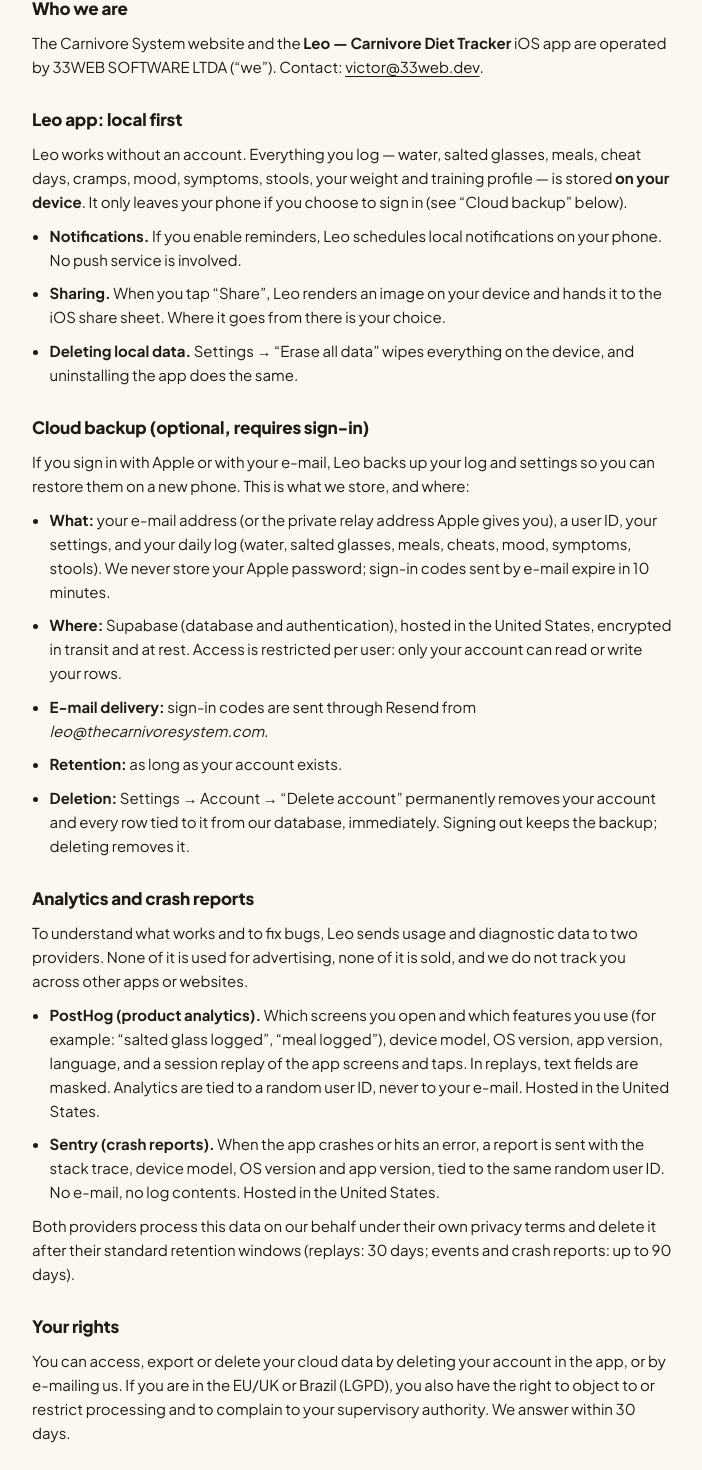
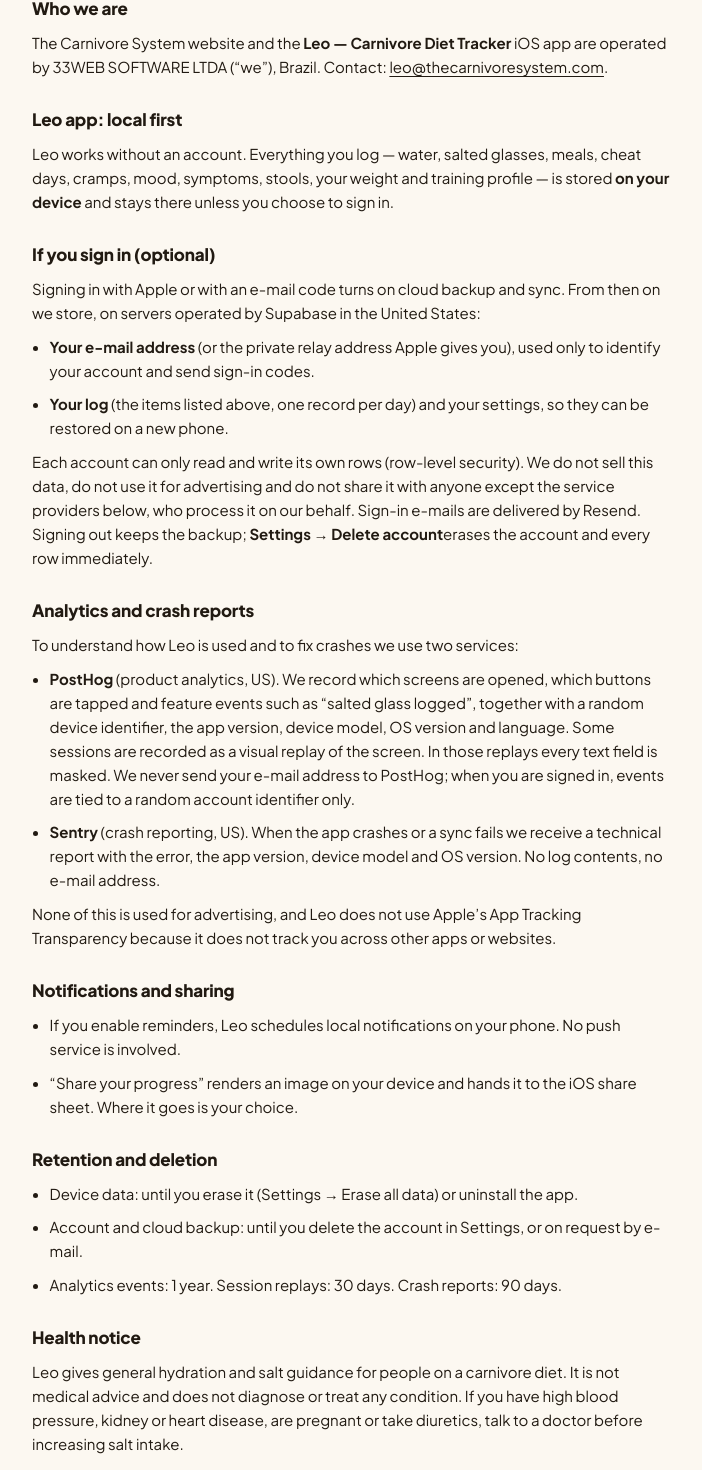
Before and after one commit to collasanta/carnivoresystem-web, a Next.js app: page /privacy in a window 1280 px wide. Shown: the part 192-1662 px from the top of the page, without its empty margins (288-990 px from the left). Built offline with nearby package versions, Linux system fonts and the light colour scheme.

Commit message:
privacy: accounts, cloud sync, analytics and crash reporting; add /support
Co-Authored-By: Claude Fable 5.1 <noreply@anthropic.com>

```diff
--- a/app/privacy/page.tsx
+++ b/app/privacy/page.tsx
@@ -16,60 +16,72 @@ export default function Privacy() {
       <h2>Who we are</h2>
       <p>
         The Carnivore System website and the <strong>Leo — Carnivore Diet Tracker</strong> iOS app are operated by
-        33WEB SOFTWARE LTDA (&ldquo;we&rdquo;). Contact: <a href="mailto:victor@33web.dev">victor@33web.dev</a>.
+        33WEB SOFTWARE LTDA (&ldquo;we&rdquo;), Brazil. Contact: <a href="mailto:leo@thecarnivoresystem.com">leo@thecarnivoresystem.com</a>.
       </p>
 
       <h2>Leo app: local first</h2>
       <p>
         Leo works without an account. Everything you log — water, salted glasses, meals, cheat days, cramps, mood,
-        symptoms, stools, your weight and training profile — is stored <strong>on your device</strong>. It only leaves
-        your phone if you choose to sign in (see &ldquo;Cloud backup&rdquo; below).
+        symptoms, stools, your weight and training profile — is stored <strong>on your device</strong> and stays
+        there unless you choose to sign in.
+      </p>
+
+      <h2>If you sign in (optional)</h2>
+      <p>
+        Signing in with Apple or with an e-mail code turns on cloud backup and sync. From then on we store, on servers
+        operated by Supabase in the United States:
       </p>
       <ul>
-        <li><strong>Notifications.</strong> If you enable reminders, Leo schedules local notifications on your phone. No push service is involved.</li>
-        <li><strong>Sharing.</strong> When you tap &ldquo;Share&rdquo;, Leo renders an image on your device and hands it to the iOS share sheet. Where it goes from there is your choice.</li>
-        <li><strong>Deleting local data.</strong> Settings → &ldquo;Erase all data&rdquo; wipes everything on the device, and uninstalling the app does the same.</li>
+        <li><strong>Your e-mail address</strong> (or the private relay address Apple gives you), used only to identify your account and send sign-in codes.</li>
+        <li><strong>Your log</strong> (the items listed above, one record per day) and your settings, so they can be restored on a new phone.</li>
       </ul>
-
-      <h2>Cloud backup (optional, requires sign-in)</h2>
       <p>
-        If you sign in with Apple or with your e-mail, Leo backs up your log and settings so you can restore them on a
-        new phone. This is what we store, and where:
+        Each account can only read and write its own rows (row-level security). We do not sell this data, do not use it
+        for advertising and do not share it with anyone except the service providers below, who process it on our behalf.
+        Sign-in e-mails are delivered by Resend. Signing out keeps the backup; <strong>Settings → Delete account</strong>
+        erases the account and every row immediately.
       </p>
-      <ul>
-        <li><strong>What:</strong> your e-mail address (or the private relay address Apple gives you), a user ID, your settings, and your daily log (water, salted glasses, meals, cheats, mood, symptoms, stools). We never store your Apple password; sign-in codes sent by e-mail expire in 10 minutes.</li>
-        <li><strong>Where:</strong> Supabase (database and authentication), hosted in the United States, encrypted in transit and at rest. Access is restricted per user: only your account can read or write your rows.</li>
-        <li><strong>E-mail delivery:</strong> sign-in codes are sent through Resend from <em>leo@thecarnivoresystem.com</em>.</li>
-        <li><strong>Retention:</strong> as long as your account exists.</li>
-        <li><strong>Deletion:</strong> Settings → Account → &ldquo;Delete account&rdquo; permanently removes your account and every row tied to it from our database, immediately. Signing out keeps the backup; deleting removes it.</li>
-      </ul>
 
       <h2>Analytics and crash reports</h2>
       <p>
-        To understand what works and to fix bugs, Leo sends usage and diagnostic data to two providers. None of it is
-        used for advertising, none of it is sold, and we do not track you across other apps or websites.
+        To understand how Leo is used and to fix crashes we use two services:
       </p>
       <ul>
-        <li><strong>PostHog (product analytics).</strong> Which screens you open and which features you use (for example: &ldquo;salted glass logged&rdquo;, &ldquo;meal logged&rdquo;), device model, OS version, app version, language, and a session replay of the app screens and taps. In replays, text fields are masked. Analytics are tied to a random user ID, never to your e-mail. Hosted in the United States.</li>
-        <li><strong>Sentry (crash reports).</strong> When the app crashes or hits an error, a report is sent with the stack trace, device model, OS version and app version, tied to the same random user ID. No e-mail, no log contents. Hosted in the United States.</li>
+        <li>
+          <strong>PostHog</strong> (product analytics, US). We record which screens are opened, which buttons are tapped and
+          feature events such as &ldquo;salted glass logged&rdquo;, together with a random device identifier, the app version,
+          device model, OS version and language. Some sessions are recorded as a visual replay of the screen. In those
+          replays every text field is masked. We never send your e-mail address to PostHog; when you are signed in, events are
+          tied to a random account identifier only.
+        </li>
+        <li>
+          <strong>Sentry</strong> (crash reporting, US). When the app crashes or a sync fails we receive a technical report
+          with the error, the app version, device model and OS version. No log contents, no e-mail address.
+        </li>
       </ul>
       <p>
-        Both providers process this data on our behalf under their own privacy terms and delete it after their standard
-        retention windows (replays: 30 days; events and crash reports: up to 90 days).
+        None of this is used for advertising, and Leo does not use Apple&rsquo;s App Tracking Transparency because it does not
+        track you across other apps or websites.
       </p>
 
-      <h2>Your rights</h2>
-      <p>
-        You can access, export or delete your cloud data by deleting your account in the app, or by e-mailing us. If you
-        are in the EU/UK or Brazil (LGPD), you also have the right to object to or restrict processing and to complain to
-        your supervisory authority. We answer within 30 days.
-      </p>
+      <h2>Notifications and sharing</h2>
+      <ul>
+        <li>If you enable reminders, Leo schedules local notifications on your phone. No push service is involved.</li>
+        <li>&ldquo;Share your progress&rdquo; renders an image on your device and hands it to the iOS share sheet. Where it goes is your choice.</li>
+      </ul>
+
+      <h2>Retention and deletion</h2>
+      <ul>
+        <li>Device data: until you erase it (Settings → Erase all data) or uninstall the app.</li>
+        <li>Account and cloud backup: until you delete the account in Settings, or on request by e-mail.</li>
+        <li>Analytics events: 1 year. Session replays: 30 days. Crash reports: 90 days.</li>
+      </ul>
 
       <h2>Health notice</h2>
       <p>
         Leo gives general hydration and salt guidance for people on a carnivore diet. It is not medical advice and does
-        not diagnose or treat any condition. Talk to a doctor before increasing salt if you have kidney, heart or
-        blood-pressure conditions, are pregnant, or take diuretics.
+        not diagnose or treat any condition. If you have high blood pressure, kidney or heart disease, are pregnant or take
+        diuretics, talk to a doctor before increasing salt intake.
       </p>
 
       <h2>Website</h2>
@@ -80,6 +92,12 @@ export default function Privacy() {
         to delete it at any time.
       </p>
 
+      <h2>Your rights</h2>
+      <p>
+        You can access, export or delete your data at any time from the app, or by writing to
+        <a href="mailto:leo@thecarnivoresystem.com"> leo@thecarnivoresystem.com</a>. We answer within 30 days.
+      </p>
+
       <h2>Children</h2>
       <p>Our products are not directed at children under 13 and we do not knowingly collect data from them.</p>
 
--- a/app/support/page.tsx
+++ b/app/support/page.tsx
@@ -2,54 +2,30 @@ import type { Metadata } from "next";
 
 export const metadata: Metadata = {
   title: "Leo Support — The Carnivore System",
-  description: "Help for the Leo carnivore diet tracker app: common questions, account and data, contact.",
+  description: "Help for the Leo — Carnivore Diet Tracker app.",
 };
 
 const FAQ: { q: string; a: string }[] = [
-  {
-    q: "Do I need an account?",
-    a: "No. Leo stores everything on your phone. Sign in only if you want a cloud backup to restore on a new phone.",
-  },
-  {
-    q: "How are the water and salt targets calculated?",
-    a: "From your weight, training and how long you have been carnivore, using the high end of the usual ranges for a zero-carb diet. You can change both in Settings → Goals. This is general guidance, not medical advice.",
-  },
-  {
-    q: "Why half a teaspoon in 500 ml (16 oz) and not more?",
-    a: "Salt water above roughly 100 mmol/L of sodium pulls water into the gut and can cause loose stools. Half a teaspoon in a glass or one teaspoon in a 1 L (32 oz) bottle stays under that line. Sip it, ideally with food.",
-  },
-  {
-    q: "I don't want to log every meal.",
-    a: "Use \"Don't want to log meals?\" at the bottom of the Meals card. One tap confirms the day as 100% carnivore and counts as fed.",
-  },
-  {
-    q: "Can I change the time of a meal I logged?",
-    a: "Yes. Tap the meal to edit what it was and when. Long-press \"Add\" to log a meal with a specific time.",
-  },
-  {
-    q: "The sign-in e-mail didn't arrive.",
-    a: "Check the spam folder for a message from leo@thecarnivoresystem.com. Codes expire after 10 minutes; request a new one if needed.",
-  },
-  {
-    q: "How do I delete my data?",
-    a: "Settings → \"Erase all data\" wipes the phone. Settings → Account → \"Delete account\" removes the cloud backup and the account permanently.",
-  },
-  {
-    q: "ml or fl oz?",
-    a: "Leo follows your iPhone's measurement system. Force either one in Settings → Units.",
-  },
+  { q: "Why three salted glasses?", a: "On a carnivore diet you lose sodium faster. Leo spreads your salt through the day in three glasses of water so you avoid the afternoon crash and cramps. Salt your food generously too." },
+  { q: "The salted glass gives me loose stools", a: "Too much salt in too little water works as a laxative. Keep to ½ teaspoon per 500 ml (16 fl oz) glass, sip it over a few minutes, ideally with food. If you use a 1 L bottle, 1 teaspoon is the maximum." },
+  { q: "I don't want to log every meal", a: "You don't have to. At the end of the day tap \"Don't want to log meals?\" and confirm you ate 100% carnivore. That counts as fed." },
+  { q: "How do I fix the time of a meal?", a: "Tap the meal to edit what you ate and when. Long-press \"Add\" to log a meal with a specific time." },
+  { q: "Do I need an account?", a: "No. Everything stays on your phone. Signing in (Apple or e-mail code) only adds cloud backup so you can restore on a new phone." },
+  { q: "I didn't get the sign-in code", a: "Check your spam folder; the sender is leo@thecarnivoresystem.com. The code lasts 10 minutes." },
+  { q: "How do I switch between ml and fl oz?", a: "Settings → Units. \"Automatic\" follows your iPhone's measurement system." },
+  { q: "How do I delete my data?", a: "Settings → Erase all data removes everything on the phone. Settings → Delete account removes the cloud backup and the account." },
 ];
 
 export default function Support() {
   return (
     <article className="prose-legal w-full max-w-[640px]">
       <h1 className="text-[clamp(26px,7vw,34px)] leading-[1.1] font-extrabold tracking-[-0.03em]">Leo Support</h1>
-      <p className="mt-2 text-[13px] text-mute">Carnivore Diet Tracker for iPhone</p>
+      <p className="mt-2 text-[13px] text-mute">Leo — Carnivore Diet Tracker for iPhone</p>
 
       <h2>Contact</h2>
       <p>
-        E-mail <a href="mailto:victor@33web.dev">victor@33web.dev</a> and include your iPhone model and iOS version.
-        We answer within two business days. Bugs and ideas are welcome.
+        E-mail <a href="mailto:leo@thecarnivoresystem.com">leo@thecarnivoresystem.com</a>. We answer within two business
+        days. Include your iPhone model and iOS version if it is a bug.
       </p>
 
       <h2>Common questions</h2>
@@ -60,9 +36,14 @@ export default function Support() {
         </div>
       ))}
 
-      <h2>Privacy</h2>
+      <h2>Health notice</h2>
       <p>
-        What Leo stores, where, and how to delete it: <a href="/privacy">Privacy Policy</a>. Terms: <a href="/terms">Terms of Use</a>.
+        Leo is a habit journal, not medical advice. If you have high blood pressure, kidney or heart disease, are pregnant
+        or take diuretics, talk to your doctor before increasing salt.
+      </p>
+
+      <p>
+        <a href="/privacy">Privacy policy</a> · <a href="/terms">Terms of use</a>
       </p>
     </article>
   );
```
